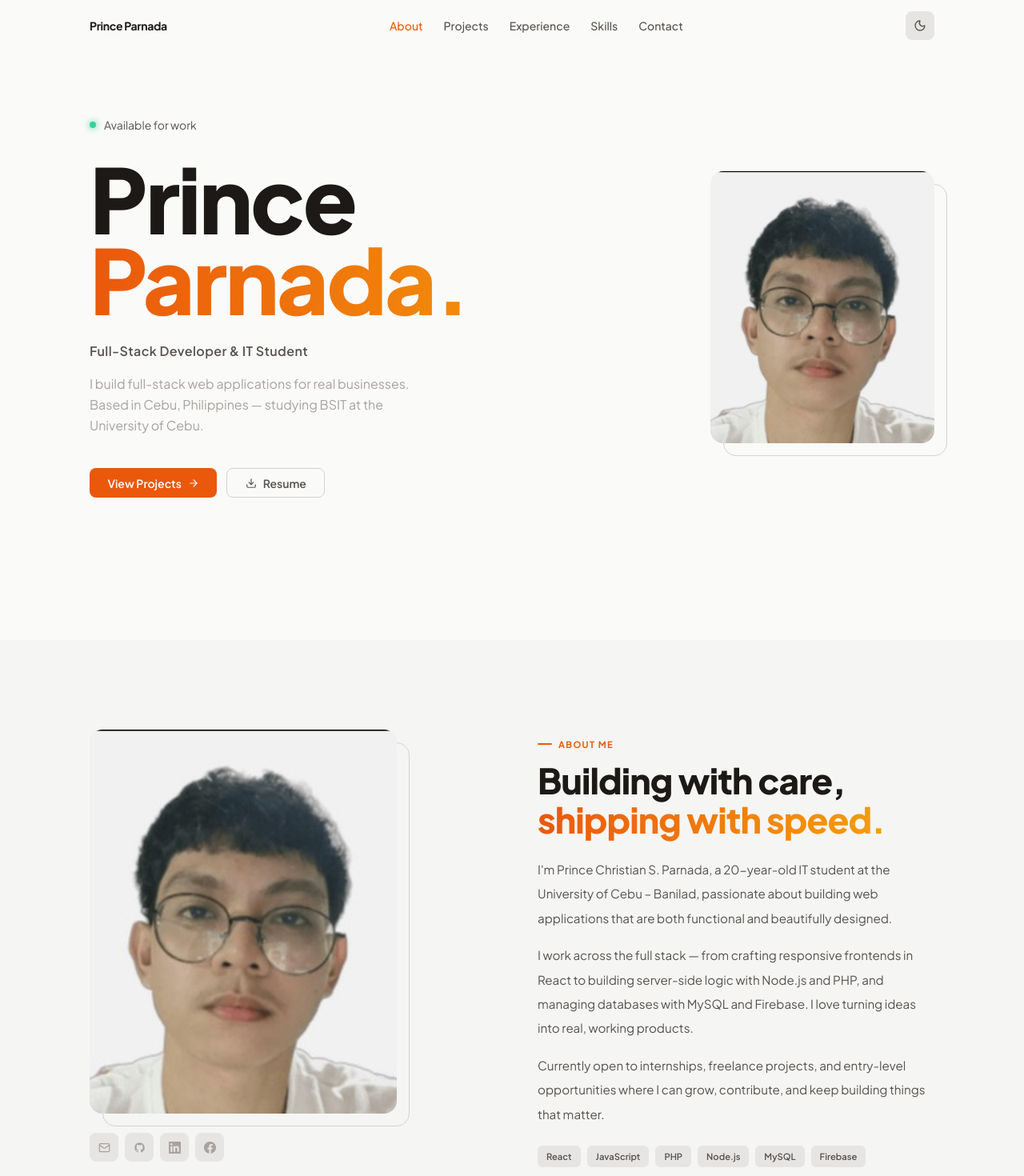
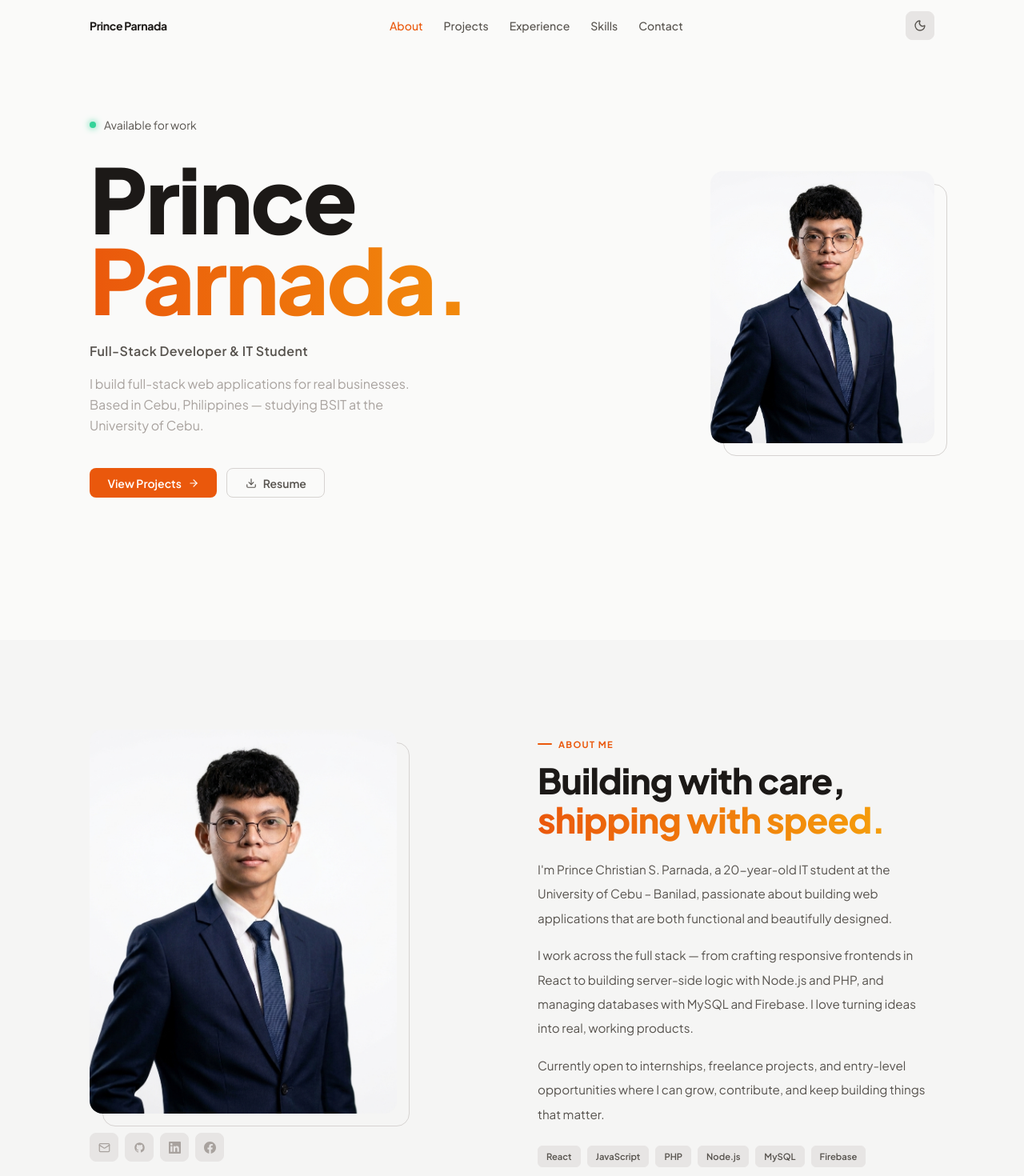
Before and after one commit to Prinss-git/Developer-Web-Profile, a React (Vite) app: page / in a window 1280 px wide. Shown: the top 1470 px of the page at 80% size. Built offline with nearby package versions, Linux system fonts and the light colour scheme.

Commit message:
feat: replace profile photo with prince.png

```diff
--- a/src/sections/About.jsx
+++ b/src/sections/About.jsx
@@ -33,7 +33,7 @@ export default function About() {
                    aria-hidden="true" />
               <div className="relative rounded-2xl overflow-hidden aspect-[4/5] bg-[var(--bg-3)]">
                 <img
-                  src="/images/prince.jpeg"
+                  src="/images/prince.png"
                   alt="Prince Christian Parnada"
                   className="w-full h-full object-cover object-center"
                 />
--- a/src/sections/Hero.jsx
+++ b/src/sections/Hero.jsx
@@ -63,7 +63,7 @@ export default function Hero() {
                    aria-hidden="true" />
               <div className="relative w-[280px] h-[340px] rounded-2xl overflow-hidden bg-[var(--bg-3)]">
                 <img
-                  src="/images/prince.jpeg"
+                  src="/images/prince.png"
                   alt="Prince Christian Parnada"
                   className="w-full h-full object-cover object-center"
                 />
```
Also changed, not shown: public/images/prince.jpeg (deleted), public/images/prince.png (added).
